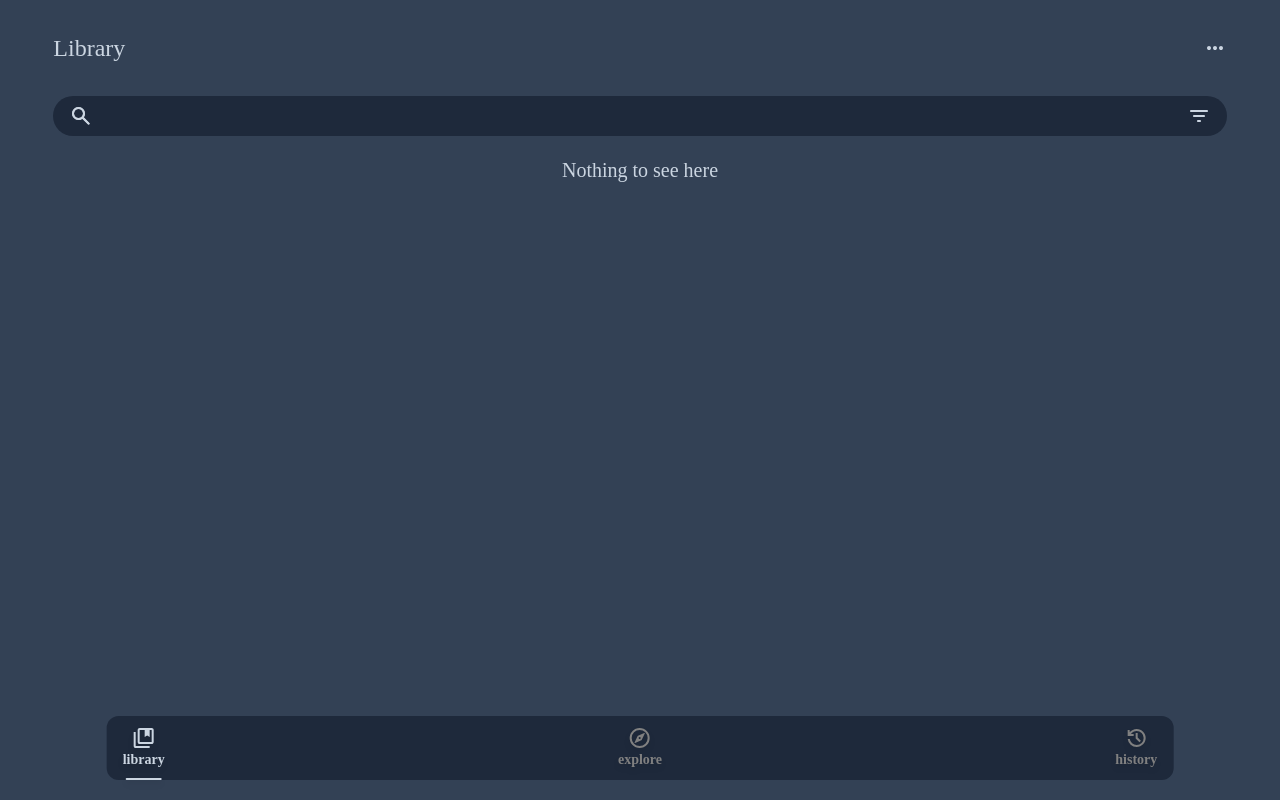
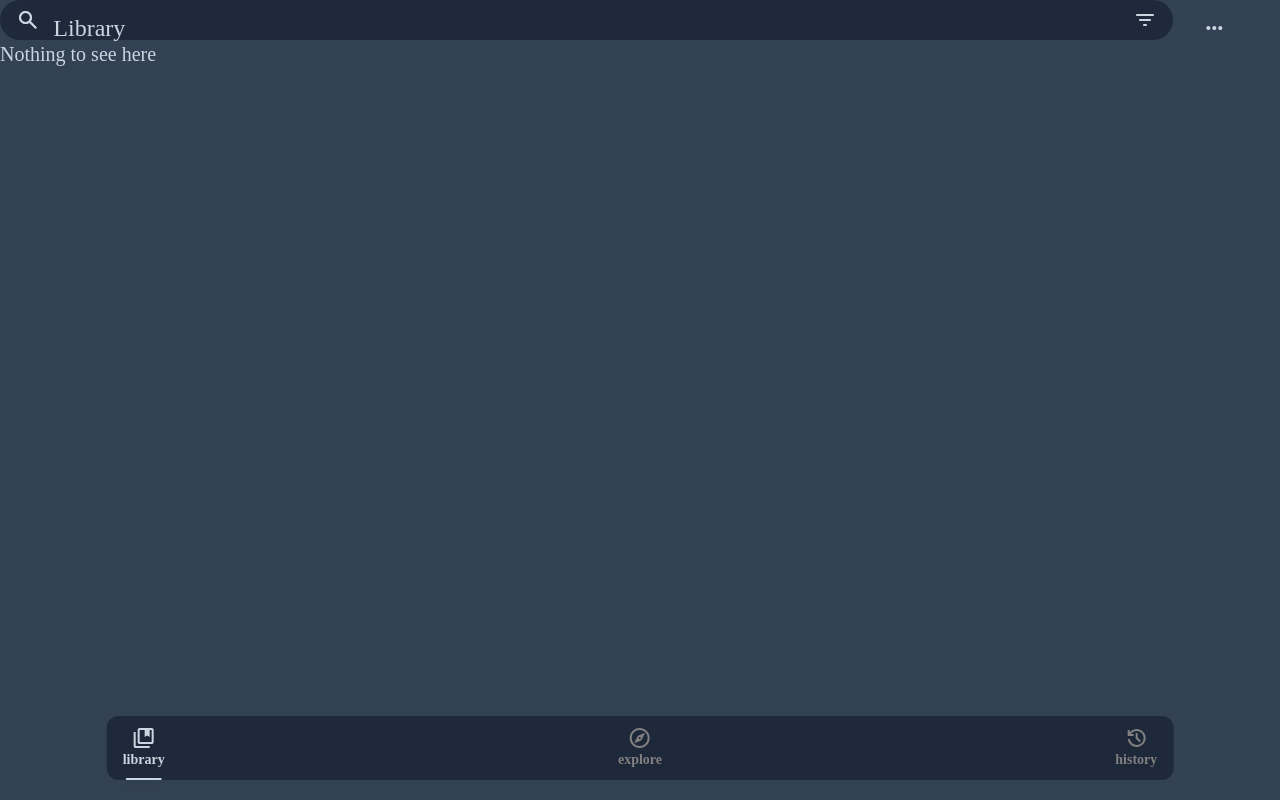
Before and after one commit to ilmossp/kaminari, a Next.js app: page /about in a window 1280 px wide. Built offline with nearby package versions, Linux system fonts and the light colour scheme.

Commit message:
modified:   src/components/header.tsx 	modified:   src/components/layout.tsx 	modified:   src/components/search-bar.tsx

```diff
--- a/src/components/header.tsx
+++ b/src/components/header.tsx
@@ -7,7 +7,7 @@ type headerProps = {
 
 function Header({ routeName }: headerProps) {
   return (
-    <div className="flex justify-between w-11/12 mb-8  items-center mt-8">
+    <div className="flex justify-between w-11/12 items-center fixed top-3 left-1/2 -translate-x-1/2 ">
       <h1 className="text-coolGray text-2xl ">{routeName}</h1>
       <svg
         className="fill-coolGray"
--- a/src/components/layout.tsx
+++ b/src/components/layout.tsx
@@ -8,12 +8,12 @@ type LayoutProps={child:JSX.Element,routeName:string}
 
 function Layout({child,routeName}:LayoutProps) {
   return (
-    <>
+    <div className="w-full relative">
       <Header routeName={routeName} />
       <SearchBar />
       <main>{child}</main>
       <BottomNavbar />
-    </>
+    </div>
   );
 }
 
--- a/src/components/search-bar.tsx
+++ b/src/components/search-bar.tsx
@@ -2,7 +2,7 @@ import React from "react";
 
 function SearchBar() {
   return (
-    <div className="flex bg-darkBlueGray justify-between w-11/12 px-4 mb-5 rounded-full py-2">
+    <div className="flex bg-darkBlueGray justify-between w-11/12 px-4  rounded-full py-2">
       <svg className="fill-coolGray" xmlns="http://www.w3.org/2000/svg" height="24" width="24">
         <path d="m18.9 20.3-5.6-5.6q-.75.6-1.725.95Q10.6 16 9.5 16q-2.725 0-4.612-1.887Q3 12.225 3 9.5q0-2.725 1.888-4.613Q6.775 3 9.5 3t4.613 1.887Q16 6.775 16 9.5q0 1.1-.35 2.075-.35.975-.95 1.725l5.625 5.625q.275.275.275.675t-.3.7q-.275.275-.7.275-.425 0-.7-.275ZM9.5 14q1.875 0 3.188-1.312Q14 11.375 14 9.5q0-1.875-1.312-3.188Q11.375 5 9.5 5 7.625 5 6.312 6.312 5 7.625 5 9.5q0 1.875 1.312 3.188Q7.625 14 9.5 14Z" />
         <path
```
